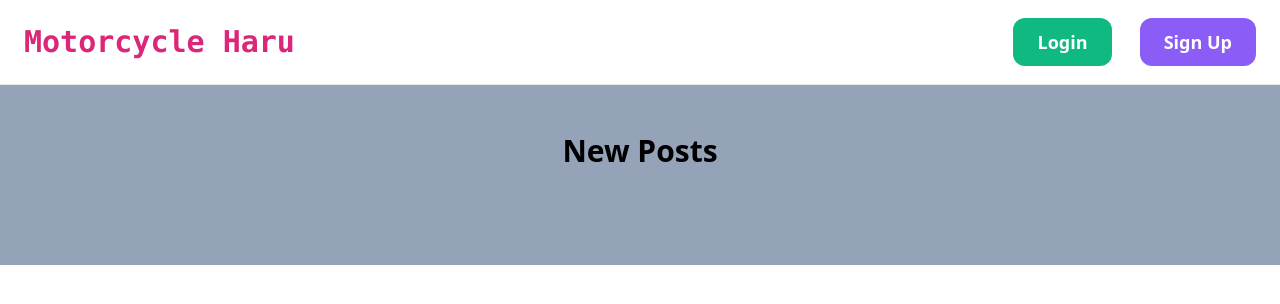
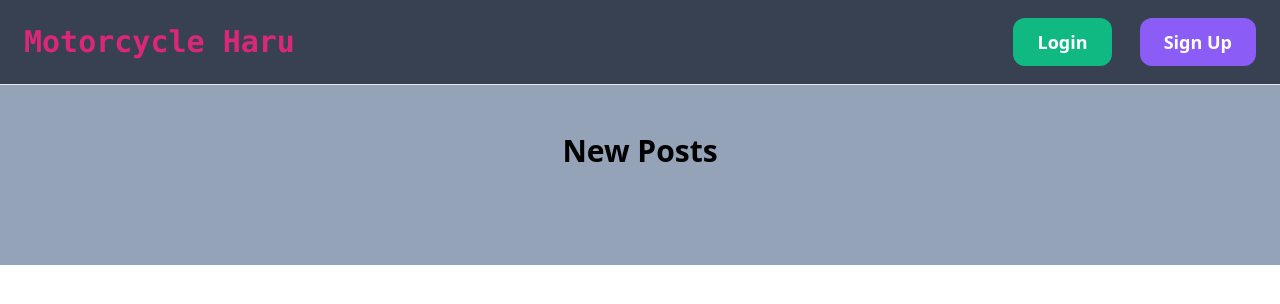
Before and after one commit to mansijmaharzn/motorcycle-haru, a Django app: page / in a window 1280 px wide. Shown: the top 304 px of the page. Run offline with Django 5.2, Linux system fonts and the light colour scheme; data that the repository does not hold is empty; some libraries are stand-ins or nearby versions.

Commit message:
nav bar styling

```diff
--- a/motorcycle_haru/core/templates/core/base.html
+++ b/motorcycle_haru/core/templates/core/base.html
@@ -7,7 +7,7 @@
     <title>{% block title %}{% endblock %} | Motorcycle Haru</title>
   </head>
   <body>
-    <nav class="px-6 py-6 flex items-center justify-between border-b border-gray-200">
+    <nav class="px-6 py-6 flex items-center justify-between border-b border-gray-200 bg-gray-600 hover:bg-gray-700 duration-500">
         <a href="/" class="font-bold text-pink-600 hover:text-pink-500 text-3xl font-mono">Motorcycle Haru</a>
 
         <div class="space-x-6">
```
